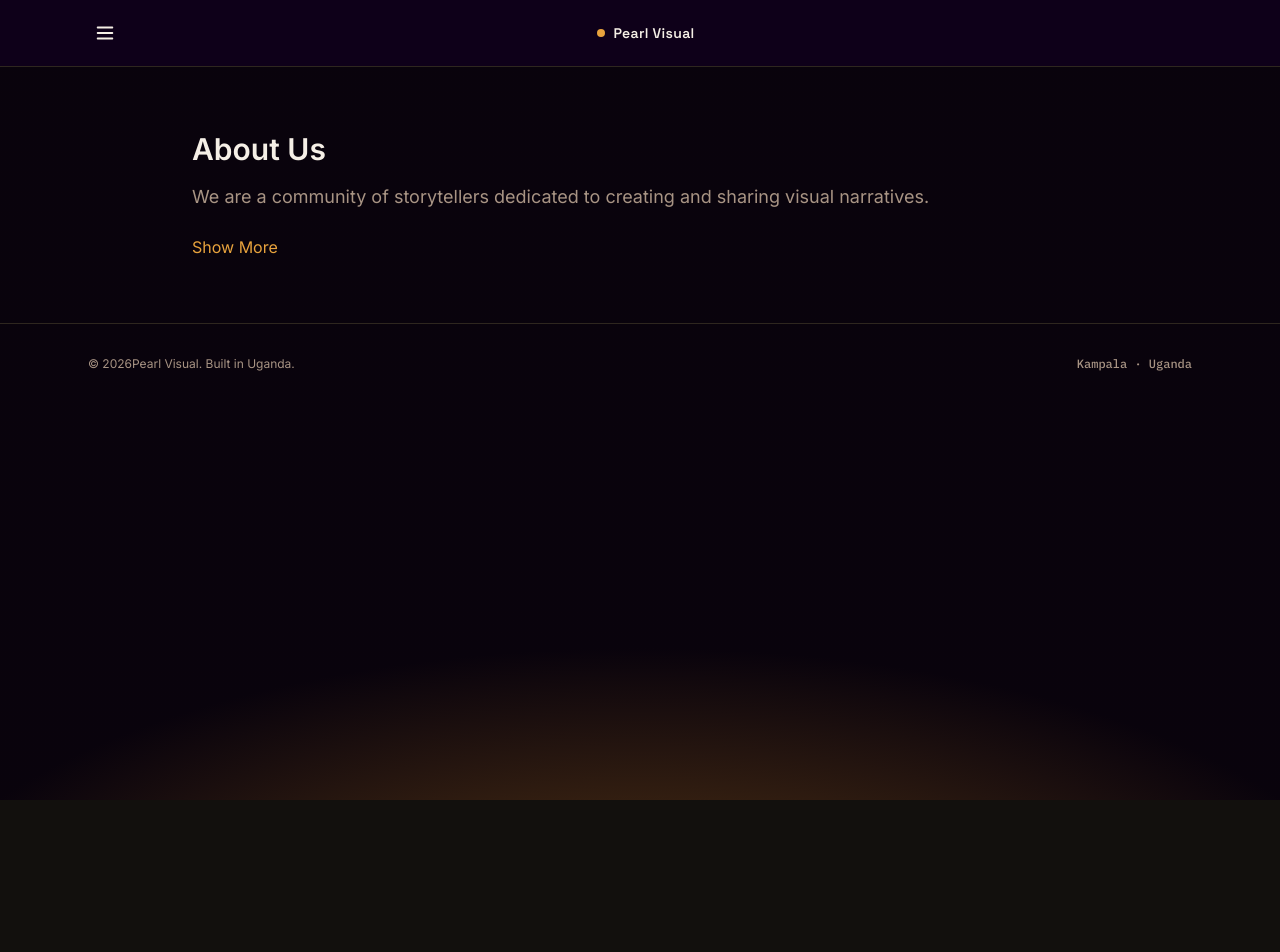
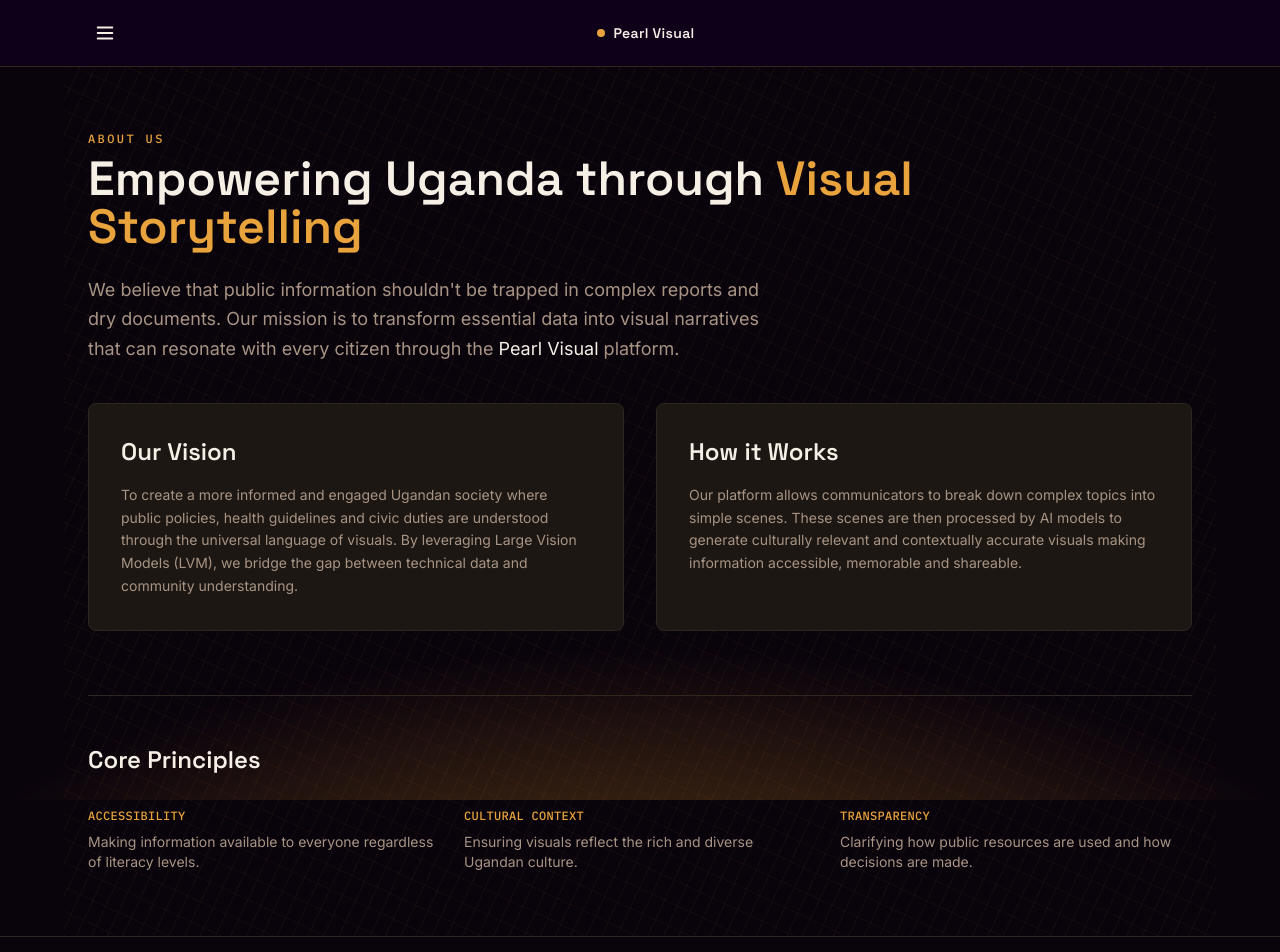
Before and after one commit to Aaliyah-101/CS_GR_G3---Project8, a React (Vite) app in the folder frontend/: page /about in a window 1280 px wide. Shown: the top 952 px of the page. Before the commit the page ends 800 px from the top, so only its background shows below. Built offline with nearby package versions, Linux system fonts and the light colour scheme.

Commit message:
added the About page

```diff
--- a/frontend/src/App.jsx
+++ b/frontend/src/App.jsx
@@ -7,13 +7,22 @@ import Createstory from './pages/Createstory.jsx'
 import Footer from './components/Footer.jsx'
 import Gallery from './pages/Gallery.jsx'
 import AboutUs from './pages/AboutUs.jsx'
-import { Routes, Route, useNavigate } from 'react-router-dom'
+import { Routes, Route, useNavigate, useLocation } from 'react-router-dom'
+import { useEffect } from 'react'
+
+function ScrollToTop() {
+  const { pathname } = useLocation()
+  useEffect(() => {
+    window.scrollTo(0, 0)
+  }, [pathname])
+  return null
+}
 
 function Home({ onCreateClick }) {
   return (
     <>
-    <Hero onCreateClick={onCreateClick} />
-    <FeaturedStories />
+      <Hero onCreateClick={onCreateClick} />
+      <FeaturedStories />
     </>
   )
 }
@@ -24,6 +33,7 @@ export default function App() {
 
   return (
     <div className="min-h-screen text-parchment">
+      <ScrollToTop />
       <Navbar onMenuClick={() => setSidebarOpen(true)} />
       <Sidebar
         open={sidebarOpen}
--- a/frontend/src/components/Sidebar.jsx
+++ b/frontend/src/components/Sidebar.jsx
@@ -1,10 +1,10 @@
 import { useEffect } from 'react'
 import { Link } from 'react-router-dom'
 const links = [
-  { label: 'Home', to: '/#stories' },
+  { label: 'Home', to: '/' },
   { label: 'Create a Story', to: '/create' },
   { label: 'Share & Discover', to: '/gallery' },
-  { label: 'About', to: '/#about' },
+  { label: 'About', to: '/about' },
 ]
 
 export default function Sidebar({ open, onClose, userName, onNavigate }) {
@@ -65,7 +65,12 @@ export default function Sidebar({ open, onClose, userName, onNavigate }) {
             <Link
               key={l.label}
               to={l.to}
-              onClick={onClose}
+              onClick={() => {
+                onClose()
+                if (window.innerWidth < 768) {
+                   // Mobile specific close logic if needed, but onClose handles backdrop
+                }
+              }}
               className="rounded-md px-3 py-2.5 font-body text-sm text-sienna transition hover:bg-ink hover:text-parchment"
             >
               {l.label}
--- a/frontend/src/pages/AboutUs.jsx
+++ b/frontend/src/pages/AboutUs.jsx
@@ -1,25 +1,55 @@
-import {useState, useRef} from 'react'
+export default function AboutUs() {
+  return (
+    <section className="bark-texture mx-auto max-w-6xl px-6 py-16">
+      <div className="mb-10">
+        <p className="font-mono text-xs uppercase tracking-[0.2em] text-amber">
+          About Us
+        </p>
+        <h1 className="mt-2 font-display text-4xl font-semibold md:text-5xl">
+          Empowering Uganda through <span className="text-amber">Visual Storytelling</span>
+        </h1>
+        <p className="mt-6 max-w-2xl font-body text-lg leading-relaxed text-sienna">
+          We believe that public information shouldn't be trapped in complex reports and dry documents.
+          Our mission is to transform essential data into visual narratives that can resonate with every citizen through the
+          <span className="text-parchment"> Pearl Visual</span> platform.
+        </p>
+      </div>
 
-export default function AboutUs() {
-    const [showMore, setShowMore] = useState(false)
+      <div className="grid gap-8 md:grid-cols-2">
+        <div className="rounded-lg border border-panelLine bg-panel p-8 transition hover:border-amber/30">
+          <h2 className="font-display text-2xl font-semibold text-parchment">Our Vision</h2>
+          <p className="mt-4 font-body text-sm leading-relaxed text-sienna">
+            To create a more informed and engaged Ugandan society where public policies, health guidelines
+            and civic duties are understood through the universal language of visuals. By leveraging
+            Large Vision Models (LVM), we bridge the gap between technical data and community understanding.
+          </p>
+        </div>
 
-    return (
-        <div className="max-w-4xl mx-auto py-16">
-            <h1 className="text-3xl font-bold mb-4">About Us</h1>
-            <p className="text-lg text-sienna mb-6">
-                We are a community of storytellers dedicated to creating and sharing visual narratives.
-            </p>
-            {showMore && (
-                <p className="text-lg text-sienna mb-6">
-                    Our mission is to empower individuals to express their creativity and share their stories with the world. Through our platform, users can upload their own images and create compelling visual narratives that resonate with others.
-                </p>
-            )}
-            <button
-                onClick={() => setShowMore(!showMore)}
-                className="font-body text-amber hover:text-amber/80"
-            >
-                {showMore ? 'Show Less' : 'Show More'}
-            </button>
+        <div className="rounded-lg border border-panelLine bg-panel p-8 transition hover:border-amber/30">
+          <h2 className="font-display text-2xl font-semibold text-parchment">How it Works</h2>
+          <p className="mt-4 font-body text-sm leading-relaxed text-sienna">
+            Our platform allows communicators to break down complex topics into simple scenes.
+            These scenes are then processed by AI models to generate culturally relevant and
+            contextually accurate visuals making information accessible, memorable and shareable.
+          </p>
         </div>
-    )
+      </div>
+
+      <div className="mt-16 border-t border-panelLine pt-12">
+        <h2 className="font-display text-2xl font-semibold">Core Principles</h2>
+        <div className="mt-8 grid gap-6 sm:grid-cols-2 lg:grid-cols-3">
+          {[
+            { title: 'Accessibility', desc: 'Making information available to everyone regardless of literacy levels.' },
+            { title: 'Cultural Context', desc: 'Ensuring visuals reflect the rich and diverse Ugandan culture.' },
+            { title: 'Transparency', desc: 'Clarifying how public resources are used and how decisions are made.' },
+          ].map((principle) => (
+            <div key={principle.title}>
+              <h3 className="font-mono text-xs uppercase tracking-wide text-amber">{principle.title}</h3>
+              <p className="mt-2 font-body text-sm text-sienna">{principle.desc}</p>
+            </div>
+          ))}
+        </div>
+      </div>
+    </section>
+  )
 }
```
